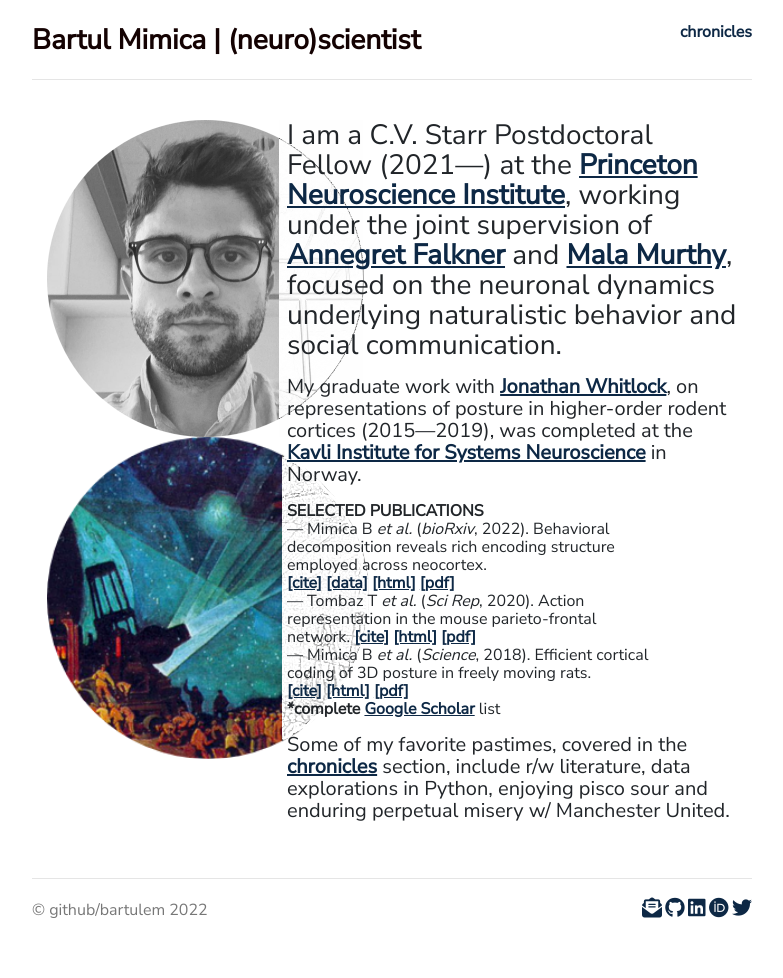
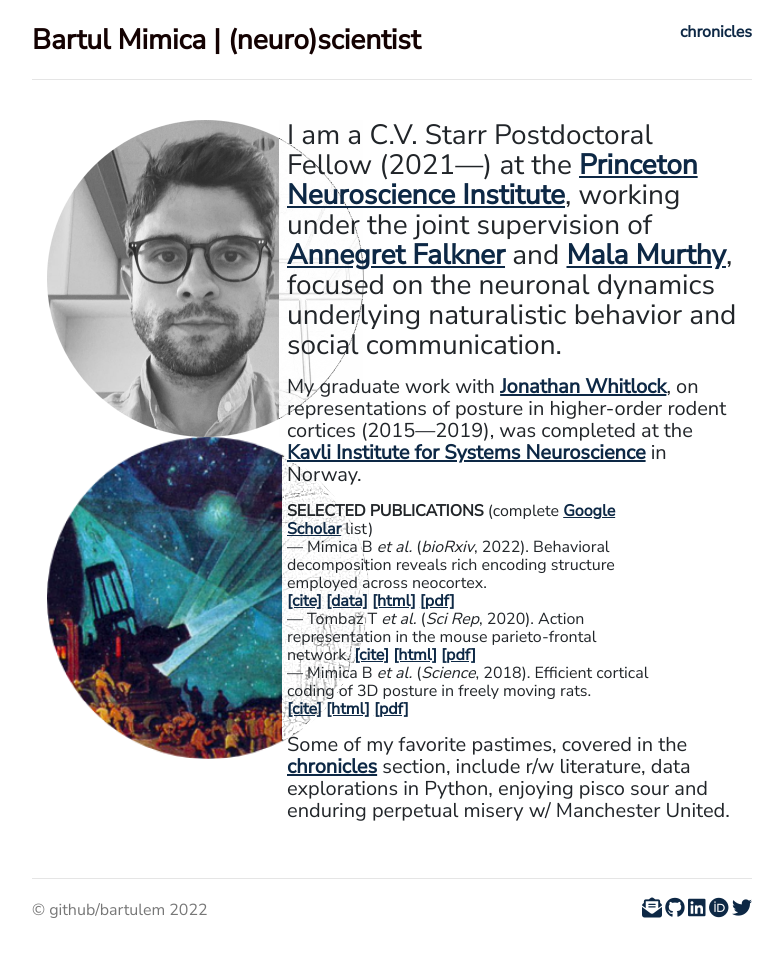
Before and after one commit to bartulem/bartulem.github.io, a Jekyll site: the page built from index.html, in a window 1280 px wide. Shown: the whole page, without its empty margins (248-1031 px from the left). Built offline with Jekyll 4.4.1, drawn with Linux system fonts in a browser that asks for light colours; nearby versions of some CDN libraries; comment, search, counter and statistics services are not loaded; a style sheet for code colours, icons or effects is not loaded.

Commit message:
change pubs layout v38

```diff
--- a/index.html
+++ b/index.html
@@ -18,11 +18,10 @@
 
 <div class="row">
 	<div class="col-sm-10">
-	<p align="left" class="publications"> <b>SELECTED PUBLICATIONS</b>
+	<p align="left" class="publications"> <b>SELECTED PUBLICATIONS</b> (complete <a href="https://scholar.google.no/citations?user=aUeOyr8AAAAJ&hl=en" target="_blank"><u>Google Scholar</u></a> list)
 	<br/> — Mimica B <em>et al.</em> (<em>bioRxiv</em>, 2022). Behavioral decomposition reveals rich encoding structure employed across neocortex. <br/> <a href="files/mimica2022.bib" download><u>[cite]</u></a> <a href="https://figshare.com/articles/dataset/Rat_3D_Tracking_E-Phys_KISN_2020_Dataset/17903834" target="_blank"><u>[data]</u></a> <a href="https://www.biorxiv.org/content/10.1101/2022.02.08.479515v2" target="_blank"><u>[html]</u></a> <a href="/files/MTBFDW_2022_bioRxiv.pdf" target="_blank"><u>[pdf]</u></a> <a class="altmetric-embed" data-badge-popover="right" data-badge-type="4" data-doi="10.1101/2022.02.08.479515" data-hide-no-mentions="false"></a>
 	<br/> — Tombaz T <em>et al.</em> (<em>Sci Rep</em>, 2020). Action representation in the mouse parieto-frontal network. <a href="files/tombaz2020.bib" download><u>[cite]</u></a> <a href="https://www.nature.com/articles/s41598-020-62089-6?error=cookies_not_supported&code=e0a538d4-9569-4b30-b2d1-d78d1c8e03b3" target="_blank"><u>[html]</u></a> <a href="/files/tombaz2020_scireports.pdf" target="_blank"><u>[pdf]</u></a> <a class="altmetric-embed" data-badge-popover="right" data-badge-type="4" data-doi="10.1038/s41598-020-62089-6" data-hide-no-mentions="true"></a>
-	<br/> — Mimica B <em>et al.</em> (<em>Science</em>, 2018). Efficient cortical coding of 3D posture in freely moving rats. <br/> <a href="/files/mimica2018.bib" download><u>[cite]</u></a> <a href="https://science.sciencemag.org/content/362/6414/584" target="_blank"><u>[html]</u></a> <a href="files/mimica2018_science.pdf" target="_blank"><u>[pdf]</u></a> <a class="altmetric-embed" data-badge-popover="right" data-badge-type="4" data-doi="10.1126/science.aau2013" data-hide-no-mentions="true">
-	<br/> *complete <a href="https://scholar.google.no/citations?user=aUeOyr8AAAAJ&hl=en" target="_blank"><u>Google Scholar</u></a> list</p>
+	<br/> — Mimica B <em>et al.</em> (<em>Science</em>, 2018). Efficient cortical coding of 3D posture in freely moving rats. <br/> <a href="/files/mimica2018.bib" download><u>[cite]</u></a> <a href="https://science.sciencemag.org/content/362/6414/584" target="_blank"><u>[html]</u></a> <a href="files/mimica2018_science.pdf" target="_blank"><u>[pdf]</u></a> <a class="altmetric-embed" data-badge-popover="right" data-badge-type="4" data-doi="10.1126/science.aau2013" data-hide-no-mentions="true"> </p>
 	</div>
 	<div class="col-sm-2 text-left">
 	</a> <span class="__dimensions_badge_embed__" data-doi="10.1101/2022.02.08.479515" data-style="small_circle"></span><script async src="https://badge.dimensions.ai/badge.js" charset="utf-8"></script>
```
